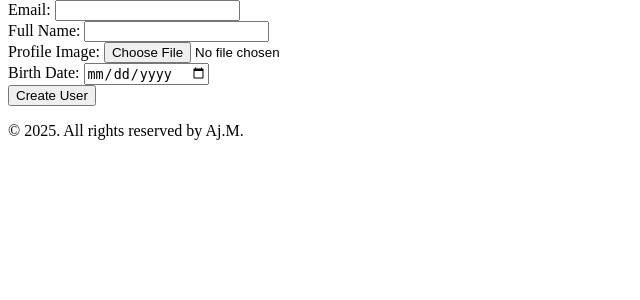
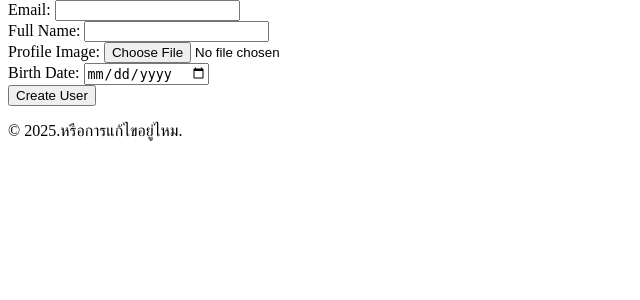
Before and after one commit to maomaoaoo/webpro_event1, a PHP site: template templates/newuser_get.php in a window 1280 px wide. Shown: the part 84-384 px from the top of the page, without its empty margins (0-640 px from the left). Run offline with PHP 8.4, Linux system fonts and the light colour scheme; the template is opened without the code that fills it, so the values that code supplies are empty.

Commit message:
change footer.

```diff
--- a/templates/footer.php
+++ b/templates/footer.php
@@ -1,5 +1,5 @@
          <p>
-             &copy; <?= date('Y') ?>. All rights reserved by Aj.M.
+             &copy; <?= date('Y') ?>.หรือการแก้ไขอยู่ไหม.
          </p>
          </footer>
          </body>
```
Also changed, not shown: uploads/.htaccess (renamed from .htaccess), uploads/index.php (renamed from index.php).
